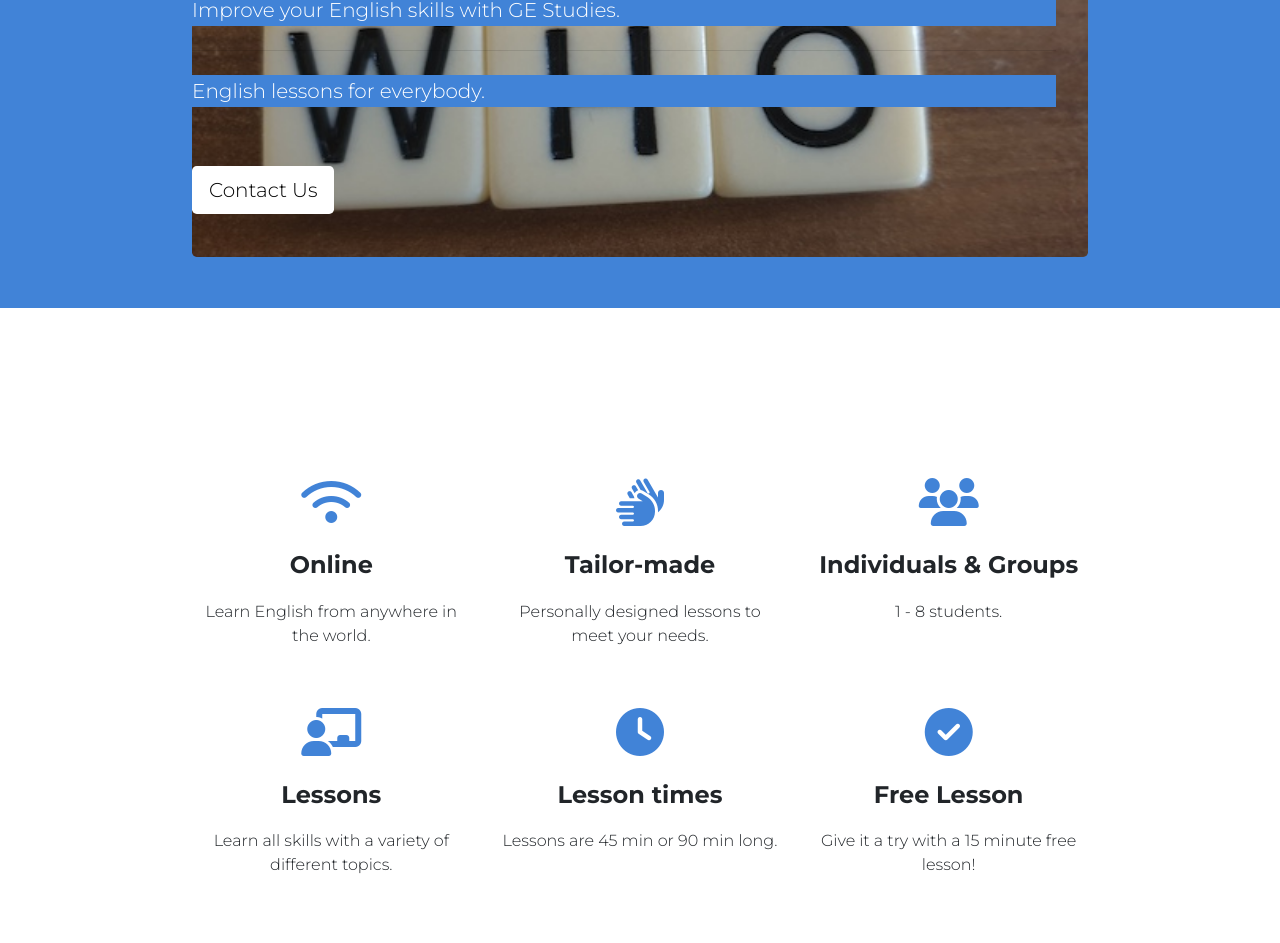
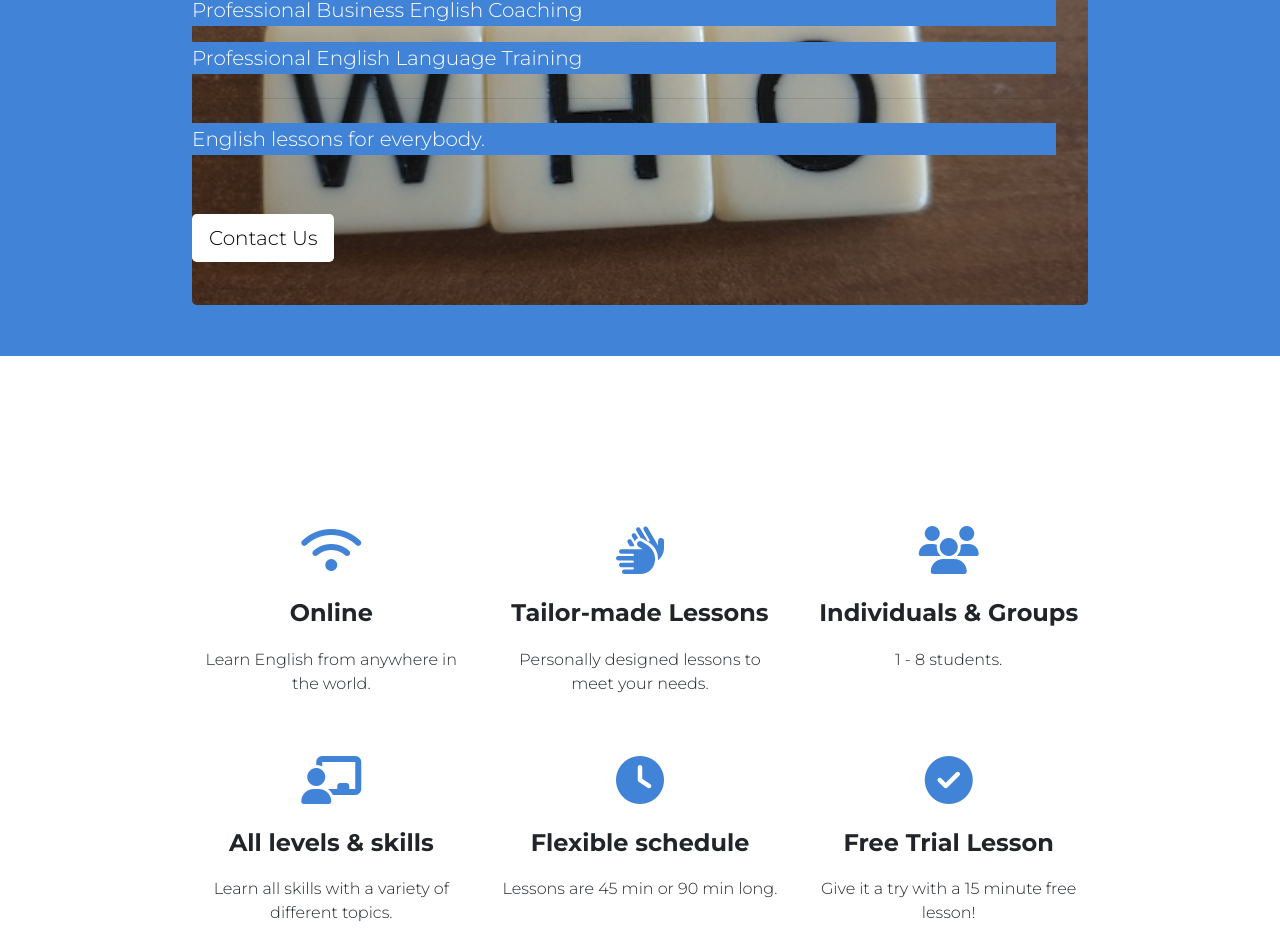
Before and after one commit to LC45/gestudies, a plain HTML site: page index.html in a window 1280 px wide. Shown: the part 322-1265 px from the top of the page. Drawn offline with nearby package versions, Linux system fonts and the light colour scheme; files whose address does not match are found by name.

Commit message:
update prof pic

```diff
--- a/css/styles.css
+++ b/css/styles.css
@@ -118,7 +118,7 @@ max-width: 100%;
 .lead {
   color: #ffff;
   background-color: #4183D7;
-  font-weight: 400;
+  font-weight: 500;
 }
 
 .my-4 {
--- a/index.html
+++ b/index.html
@@ -19,7 +19,6 @@
   <script id="cookieyes" type="text/javascript" src="https://cdn-cookieyes.com/client_data/661e2f54bb5187c11071950e.js"></script>
   <!-- End cookieyes banner -->
 
-
   <!-- Font Awesome -->
   <script src="https://kit.fontawesome.com/ff053165fc.js" crossorigin="anonymous"></script>
 
@@ -34,7 +33,7 @@
       <!-- Nav Bar -->
       <nav class="navbar navbar-expand-lg navbar-dark style=padding-left: 0px">
 
-        <a class="navbar-brand text" href="">GE Studies</a>
+        <a class="navbar-brand text" href="">Online English</a>
 
         <button class="navbar-toggler" type="button" data-toggle="collapse" data-target="#navtoggler" aria-controls="navbarNav" aria-expanded="false" aria-label="Toggle navigation">
           <span class="navbar-toggler-icon"></span>
@@ -59,7 +58,8 @@
 
       <div class="jumbotron">
         <h1 class="display-4">Learn English Online!</h1>
-        <p class="lead">Improve your English skills with GE Studies.</p>
+        <p class="lead">Professional Business English Coaching</p>
+        <p class="lead">Professional English Language Training</p>
         <hr class="my-4">
         <p class="jumbo-paragraph">English lessons for everybody.</p>
         <a class="btn btn-primary-outline btn-lg" href="mailto:info@gestudies.com" role="button">Contact Us</a>
@@ -97,7 +97,7 @@
             <i class="fa fa-hands fa-3x" aria-hidden="true"></i>
 
             <div class="title">
-              <h4>Tailor-made</h4>
+              <h4>Tailor-made Lessons</h4>
             </div>
 
             <div class="text">
@@ -133,7 +133,7 @@
             <i class="fa fa-chalkboard-teacher fa-3x" aria-hidden="true"></i>
 
             <div class="title">
-              <h4>Lessons</h4>
+              <h4>All levels & skills</h4>
             </div>
 
             <div class="text">
@@ -152,7 +152,7 @@
             <i class="fa fa-clock fa-3x" aria-hidden="true"></i>
 
             <div class="title">
-              <h4>Lesson times</h4>
+              <h4>Flexible schedule</h4>
             </div>
 
             <div class="text">
@@ -171,7 +171,7 @@
             <i class="fa fa-check-circle fa-3x" aria-hidden="true"></i>
 
             <div class="title">
-              <h4>Free Lesson</h4>
+              <h4>Free Trial Lesson</h4>
             </div>
 
             <div class="text">
@@ -200,17 +200,16 @@
 
         <div class="row">
           <div class="col-lg-6 col-md-12 mw-100">
-            <img class="img-profile" src="images/lisa_avatar.png" alt="english-teacher">
+            <img class="img-profile" src="images/lisaprof.png" alt="english-teacher">
           </div>
           <div class="col-lg-6 col-md-12">
-            <p class="about-p">Meet Lisa! She is an experienced English language coach with over 11 years of experience coaching students in South Africa, South Korea,
-              Germany and online. <br>
-              <br>She has a CELTA (Certificate in Teaching English to Speakers of Other Languages) qualification as well as a Diploma in Practitioner Coaching from The
+            <p class="about-p">Welcome to my website! I'm an experienced English language coach with over 11 years of experience teaching and coaching English. I've taught students from all over the world in international companies, language schools, in person and online.<br>
+              <br>I am a CELTA (Certificate in Teaching English to Speakers of Other Languages) certified as well as a Diploma in Practitioner Coaching from The
               Coaching Centre.
               <br>
-              <br>She combines her teaching and coaching skills to make the learning experience powerful and rewarding.
+              <br>I combine my teaching and coaching skills to make the learning experience powerful and rewarding.
               <br>
-              <br> She loves reading, being in nature and eating ice-cream.
+              <br> I love reading, being in nature and eating ice-cream.
             </p>
           </div>
         </div>
@@ -336,10 +335,13 @@
         <button type="button" class="btn"><i class="fab fa-facebook-f"></i></button>
         <button type="button" class="btn"><i class="fab fa-instagram"></i></button> -->
       <!-- <button type="button" class="btn"><i class="fas fa-envelope"></i></i></button> -->
+
       <p class="copyright">© Copyright 2020 GE Studies</p>
     </div>
 
   </footer>
+
+
 
   <a href="#" id="toTopBtn" class="cd-top text-replace js-cd-top cd-top--is-visible cd-top--fade-out" data-abc="true"></a>
 
```
Also changed, not shown: 2 other files.
